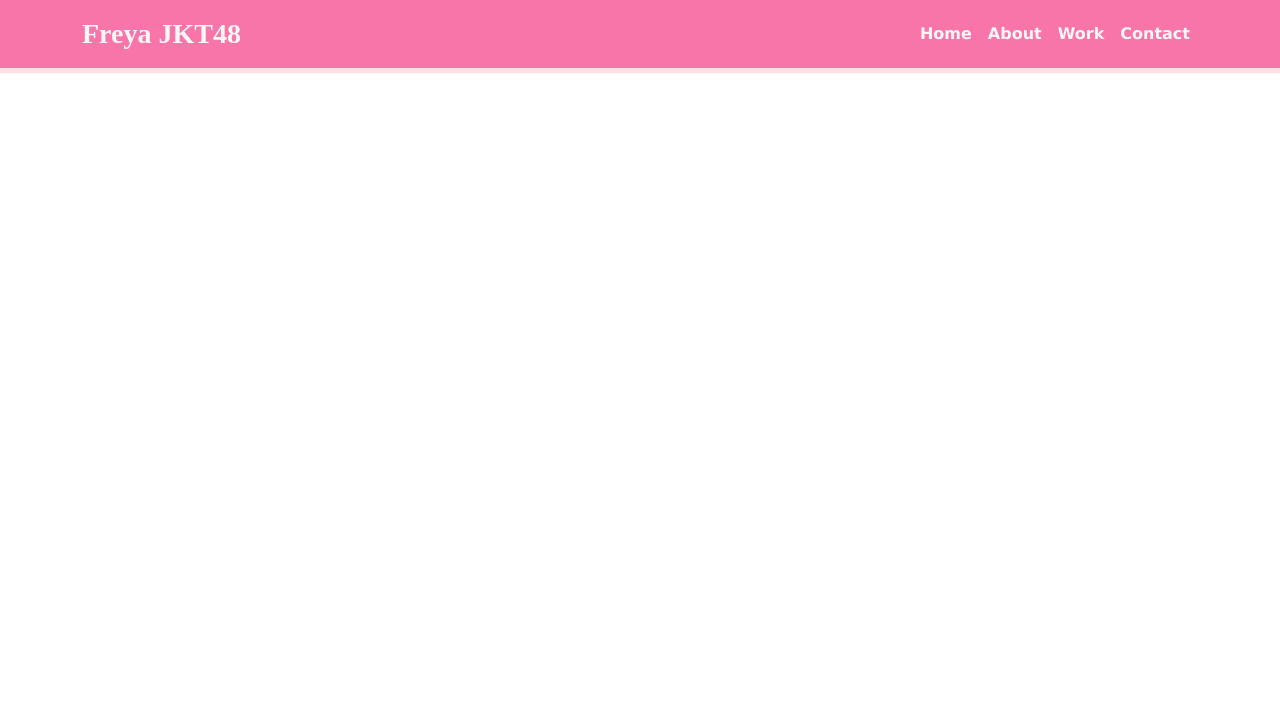
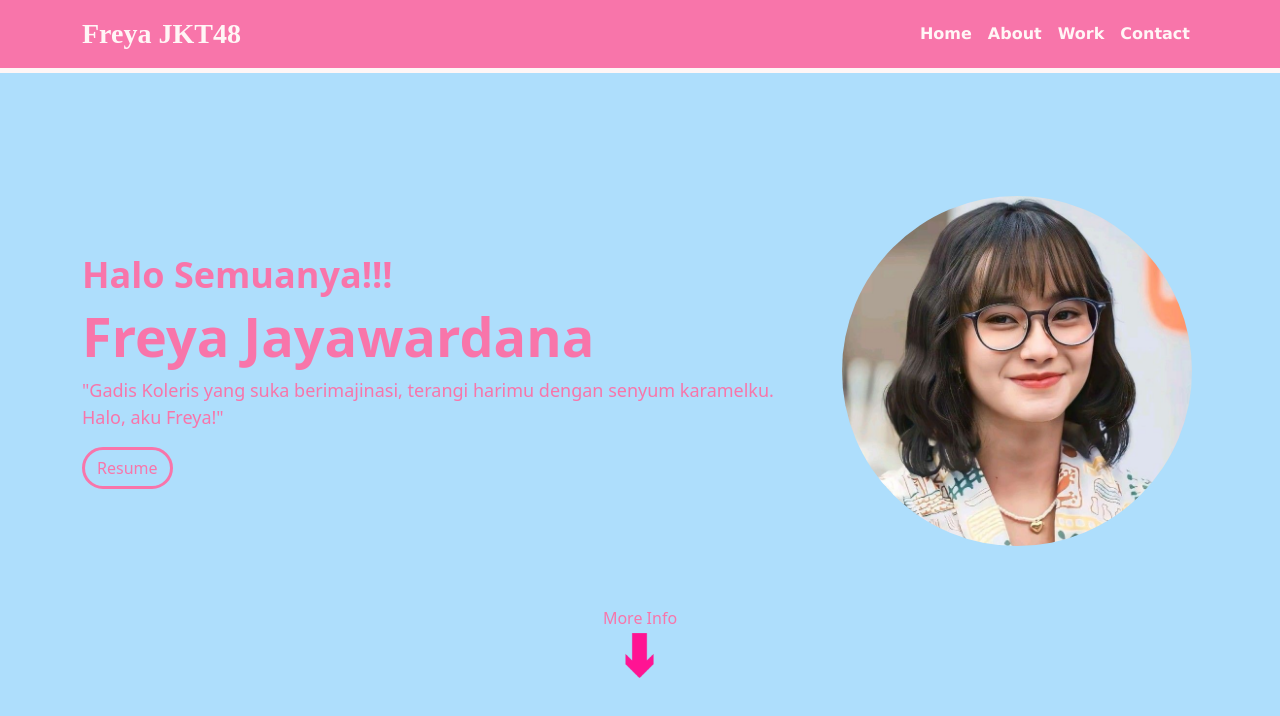
Before and after one commit to aderahmad7/freya, a plain HTML site: page index.html in a window 1280 px wide. Drawn offline with nearby package versions, Linux system fonts and the light colour scheme; a web font is replaced by a local one.

Commit message:
add home

```diff
--- a/index.html
+++ b/index.html
@@ -27,14 +27,34 @@
             </button>
             <div class="collapse navbar-collapse" id="navbarNavAltMarkup">
                 <div class="navbar-nav ms-auto nav-font">
-                    <a class="nav-link active" style="color: #FFF6F6;" aria-current="page" href="#">Home</a>
-                    <a class="nav-link" style="color: #FFF6F6;" href="#">About</a>
-                    <a class="nav-link" style="color: #FFF6F6;" href="#">Work</a>
-                    <a class="nav-link" style="color: #FFF6F6;" href="#">Contact</a>
+                    <a class="nav-link" aria-current="page" href="#">Home</a>
+                    <a class="nav-link" href="#">About</a>
+                    <a class="nav-link" href="#">Work</a>
+                    <a class="nav-link" href="#">Contact</a>
                 </div>
             </div>
         </div>
     </nav>
+    <section id="home" class="home container">
+        <div class="row d-flex align-items-center">
+            <div class="col-8">
+                <h3 class="fw-semibold">Halo Semuanya!!!</h3>
+                <h1 class="fw-bold">Freya Jayawardana</h1>
+                <p>"Gadis Koleris yang suka berimajinasi, terangi harimu dengan senyum karamelku. Halo, aku Freya!"</p>
+                <a class="btn" href="img/Freya JKT48.jpeg" download>Resume</a>
+            </div>
+            <div class="col-4">
+                <img src="img/Freya JKT48.jpeg" alt="freya">
+            </div>
+        </div>
+        <div class="arrow w-100 d-flex flex-column mt-5 text-center align-items-center">
+            <a href="#about">
+                <h6>More Info</h6>
+                <img src="img/pngwing.com.png" alt="arrow icon">
+            </a>
+        </div>
+
+    </section>
     <script src="https://cdn.jsdelivr.net/npm/@popperjs/core@2.11.8/dist/umd/popper.min.js"
         integrity="sha384-I7E8VVD/ismYTF4hNIPjVp/Zjvgyol6VFvRkX/vR+Vc4jQkC+hVqc2pM8ODewa9r" crossorigin="anonymous">
     </script>
--- a/styles.css
+++ b/styles.css
@@ -1,6 +1,25 @@
+body {
+    background-color: #AEDEFC;
+}
+
+section {
+    padding-top: 128px;
+}
+
+.btn {
+    border: 3px solid #F875AA;
+    border-radius: 32px;
+    color: #F875AA;
+}
+
+.btn:hover {
+    background-color: #F875AA;
+    color: #FFF6F6;
+}
+
 .navbar {
     background-color: #F875AA;
-    box-shadow: 0 0 0 5px #FFDFDF;
+    box-shadow: 0 0 0 5px #FFF6F6;
 }
 
 .nav-name-fry {
@@ -11,5 +30,63 @@
 .nav-font {
     font-family: 'Lucida Sans', 'Lucida Sans Regular', 'Lucida Grande', 'Lucida Sans Unicode', Geneva, Verdana, sans-serif;
     font-weight: bold;
+}
+
+.nav-link {
     color: #FFF6F6;
 }
+
+.home {
+    color: #F875AA;
+}
+.home h1 {
+    font-size: 54px;
+}
+
+.home h3 {
+    font-size: 36px;
+}
+
+.home p {
+    font-size: 18px;
+}
+
+.home .row .col-4 img {
+    height: 350px;
+    width: 350px;
+    border-radius: 50%;
+    object-fit: cover;
+    object-position: center;
+    overflow: hidden;
+}
+
+
+.home .arrow img {
+    height: 45px;
+    width: auto;
+    margin-top: 5px;
+}
+
+.home .arrow a {
+    color: #F875AA;
+    text-decoration: none;
+    animation: upDown 2s infinite;
+}
+
+.home .arrow h6 {
+    margin: 0;
+}
+
+@keyframes upDown {
+    0% {
+        transform: translateY(0);
+    }
+
+    50% {
+        transform: translateY(15px);
+    }
+
+    100% {
+        transform: translateY(0);
+    }
+}
```
Also changed, not shown: img/Freya JKT48.jpeg (added), img/arrow.svg (added), img/pngwing.com.png (added).
